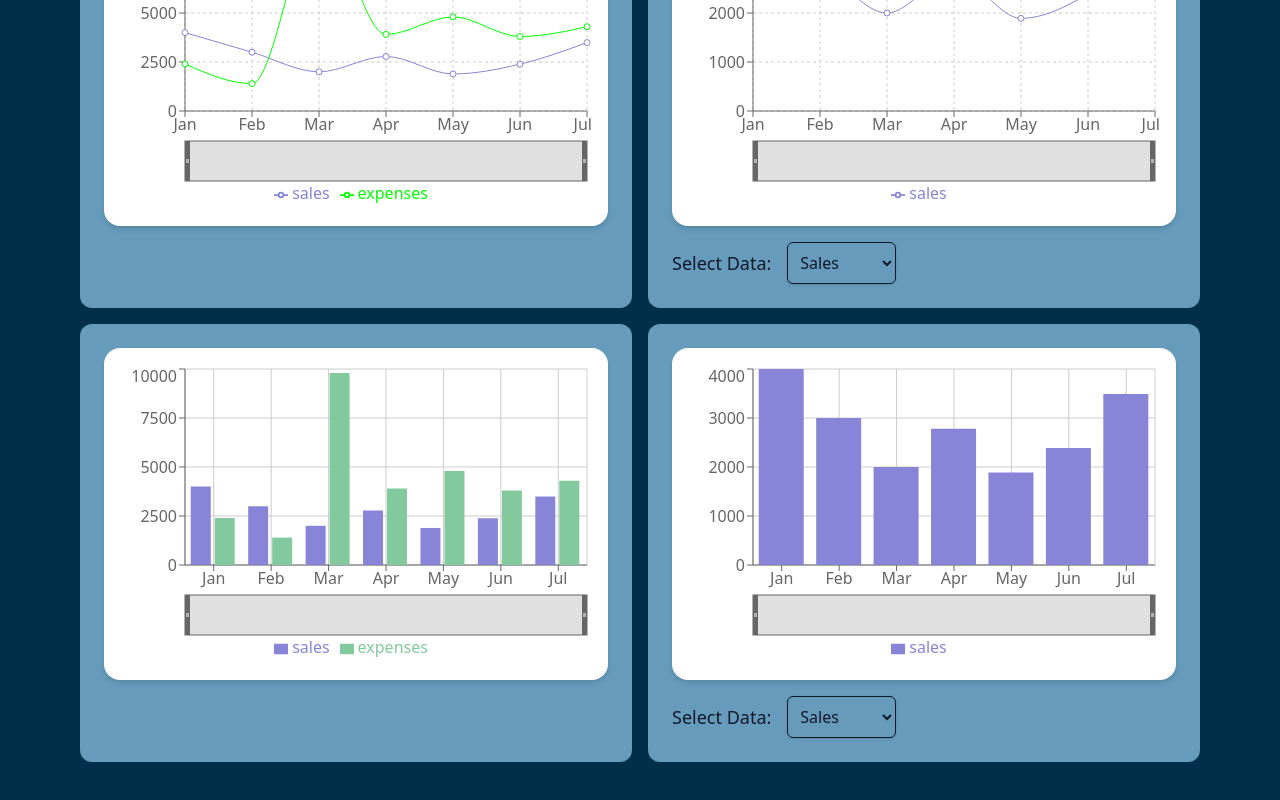
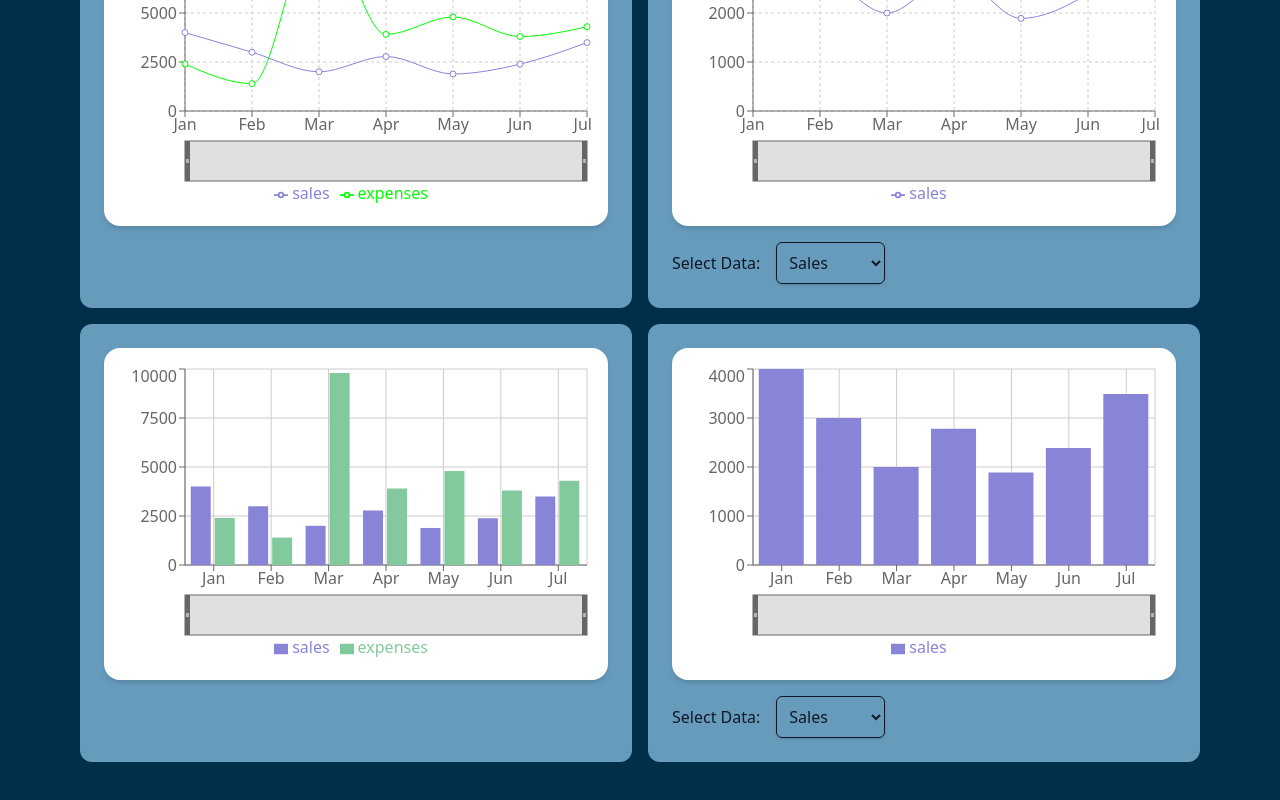
Before and after one commit to Askari64/simple-react-charts, a React (Vite) app: page / in a window 1280 px wide. Shown: the part 314-1114 px from the top of the page. Built offline with nearby package versions, Linux system fonts and the light colour scheme.

Commit message:
changed label text size to medium

```diff
--- a/src/Charts/BarChartComponents.jsx
+++ b/src/Charts/BarChartComponents.jsx
@@ -50,7 +50,7 @@ export function FilteredBarChart() {
         </div>
 
         <div className="flex items-center gap-4 mt-4">
-        <label className="text-lg font-medium">Select Data:</label>
+        <label className="text-md font-medium">Select Data:</label>
         <select
           value={filter}
           onChange={(e) => setFilter(e.target.value)}
--- a/src/Charts/LineChartComponents.jsx
+++ b/src/Charts/LineChartComponents.jsx
@@ -75,7 +75,7 @@ export function FilteredLineChart() {
       </div>
 
       <div className="flex items-center gap-4 mt-4">
-        <label className="text-lg font-medium">Select Data:</label>
+        <label className="text-md font-medium">Select Data:</label>
         <select
           value={filter}
           onChange={(e) => setFilter(e.target.value)}
```
